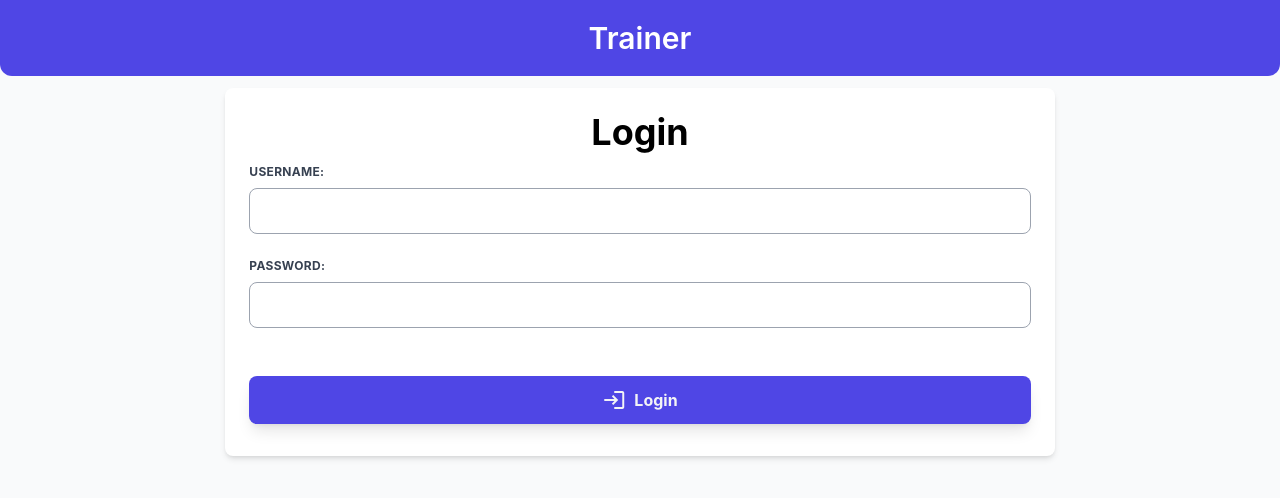
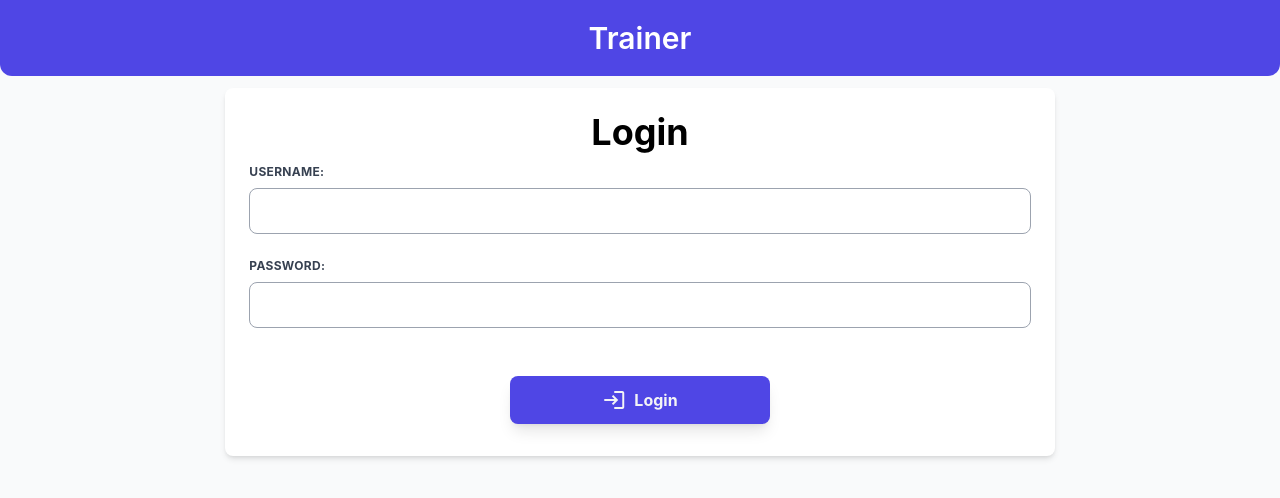
Before and after one commit to simone98dm/lazy-trainer-fe, a Vue app: page /login in a window 1280 px wide. Shown: the top 498 px of the page. Built offline with nearby package versions, Linux system fonts and the light colour scheme; no server answers.

Commit message:
fix: :lipstick: improve component style

```diff
--- a/src/components/Button/Button.vue
+++ b/src/components/Button/Button.vue
@@ -1,6 +1,6 @@
 <script setup lang="ts">
   import { useUserStore } from "~/stores/user";
-  import { ButtonColor, Theme, IconSize } from "~/utils";
+  import { ButtonColor, ButtonSize } from "~/utils";
   import Icon from "~/components/Icons/Icon.vue";
   import Loading from "~/components/Loading/Loading.vue";
   const props = defineProps([
@@ -22,10 +22,16 @@
       'flex',
       'justify-center',
       'item-center',
-      { 'w-full': props.full ?? false },
-      { 'w-full sm:w-fit': !props.full },
       'appearance-none',
       'block',
+      'font-bold',
+      'rounded-lg',
+      'py-3',
+      'px-3',
+      'shadow-lg',
+      'mb-2',
+      { 'w-full xl:w-1/3 lg:w-1/2 md:w-4/5': props.full ?? false },
+      { 'w-full sm:w-fit': !props.full },
       {
         'bg-indigo-600 hover:bg-indigo-500 text-gray-100':
           (!props.color || props.color === ButtonColor.PRIMARY) &&
@@ -61,18 +67,14 @@
           props.color === ButtonColor.TRASPARENT,
       },
       {
-        'text-black': props.theme === Theme.LIGHT,
+        'text-xl': props.size === ButtonSize.LARGE,
       },
       {
-        'text-white': props.theme === Theme.DARK,
+        'text-md': props.size === ButtonSize.MEDIUM,
       },
-      'font-bold',
-      'rounded-lg',
-      'py-3',
-      'px-3',
-      'shadow-lg',
-      'hover:bg-indigo-500',
-      'mb-2',
+      {
+        'text-sm': props.size === ButtonSize.SMALL,
+      },
     ]"
     type="button"
     @click="emit('click')"
--- a/src/components/Item/Item.vue
+++ b/src/components/Item/Item.vue
@@ -22,7 +22,7 @@
 </script>
 
 <template>
-  <div class="flex flex-col rounded-xl bg-white p-3 shadow-lg mb-2">
+  <div class="flex flex-col rounded-xl bg-white p-6 md:p-4 shadow-lg mb-2">
     <div class="flex flex-row items-center justify-between">
       <div class="flex">
         <div
@@ -31,10 +31,7 @@
         >
           <Icon :component="props.icon" />
         </div>
-        <div
-          v-if="props.name"
-          class="sm:ml-2 flex flex-col justify-center pl-2"
-        >
+        <div v-if="props.name" class="flex flex-col justify-center sm:ml-2">
           <h4
             :class="[
               'text-gray-600',
--- a/src/components/TimerSpinner/TimerSpinner.vue
+++ b/src/components/TimerSpinner/TimerSpinner.vue
@@ -9,7 +9,7 @@
 <template>
   <div class="mb-6">
     <div class="box">
-      <div class="base-timer">
+      <div class="base-timer xl:w-1/3 lg:w-1/2 md:w-4/5 w-3/4">
         <svg
           class="base-timer__svg"
           viewBox="0 0 100 100"
@@ -30,7 +30,10 @@
             ></path>
           </g>
         </svg>
-        <span id="base-timer-label" class="base-timer__label">
+        <span
+          id="base-timer-label"
+          class="base-timer__label text-6xl md:text-7xl lg:text-6xl"
+        >
           {{ props.baseTimerLabel }}
         </span>
       </div>
@@ -46,8 +49,6 @@
   }
   .base-timer {
     position: relative;
-    width: 300px;
-    height: 300px;
   }
 
   .base-timer__svg {
@@ -88,12 +89,11 @@
 
   .base-timer__label {
     position: absolute;
-    width: 300px;
-    height: 300px;
-    top: 0;
+    left: 50%;
+    top: 50%;
+    transform: translate(-50%, -50%);
     display: flex;
     align-items: center;
     justify-content: center;
-    font-size: 48px;
   }
 </style>
--- a/src/views/License.vue
+++ b/src/views/License.vue
@@ -12,7 +12,7 @@
     <BackButton @click="router.back()"></BackButton>
   </div>
   <div class="shadow p-5 rounded-xl mb-6 bg-white">
-    <pre class="mx-auto">
+    <pre>
 MIT License
 
 Copyright (c) 2022 simone98dm
@@ -38,3 +38,13 @@ SOFTWARE.
     >
   </div>
 </template>
+
+<style>
+  pre {
+    white-space: pre-wrap;
+    white-space: -moz-pre-wrap;
+    white-space: -pre-wrap;
+    white-space: -o-pre-wrap;
+    word-wrap: break-word;
+  }
+</style>
--- a/src/views/Login.vue
+++ b/src/views/Login.vue
@@ -94,6 +94,7 @@
       <div class="text-center mb-6">
         <span v-if="error" class="font-bold text-red-500">{{ error }}</span>
       </div>
+      <div class="flex justify-center">
         <Button
           :loading="isLoading"
           :color="ButtonColor.PRIMARY"
@@ -102,6 +103,7 @@
           full="true"
           @click="submit"
         />
+      </div>
     </form>
   </div>
 </template>
--- a/src/views/Settings.vue
+++ b/src/views/Settings.vue
@@ -104,12 +104,14 @@
       >
       </Link>
     </div>
+    <div class="w-full flex justify-center">
       <Button
         :color="ButtonColor.PRIMARY"
-      full="false"
+        full="true"
         icon="logout"
         label="Logout"
         @click="() => userStore.logout()"
       />
     </div>
+  </div>
 </template>
--- a/src/views/Timer.vue
+++ b/src/views/Timer.vue
@@ -257,7 +257,7 @@
       </h1>
     </div>
 
-    <div class="mb-3 flex flex-col justify-center">
+    <div class="w-full flex justify-center mb-3">
       <Button
         :icon="
           timerStore.isTimerBasedActivity
```
Lines whose indentation alone changed are shown as unchanged.
